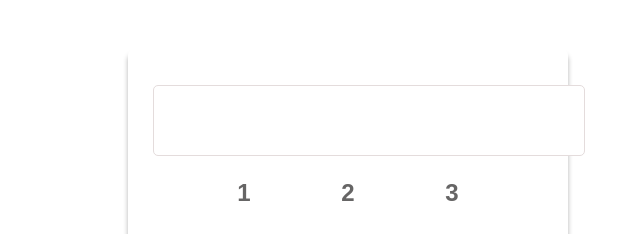
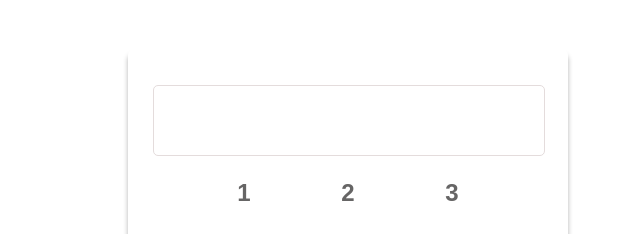
Before and after one commit to porsella/effective-octo-meme, a plain HTML site: page pad.html in a window 1280 px wide. Shown: the top 234 px of the page, 292-932 px from the left. Drawn offline with nearby package versions, Linux system fonts and the light colour scheme.

Commit message:
Update pad.html

```diff
--- a/pad.html
+++ b/pad.html
@@ -14,7 +14,7 @@
 }
 
 input[type="password"] {
-  padding: 0 40px;
+  padding: 0 20px;
   border-radius: 5px;
   width: 350px;
   margin: auto;
```
